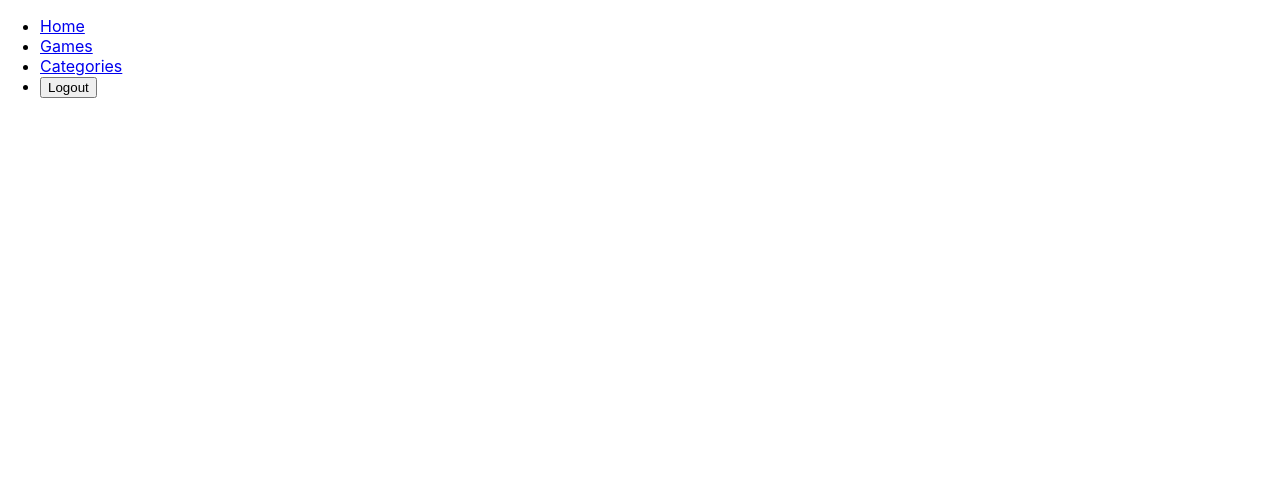
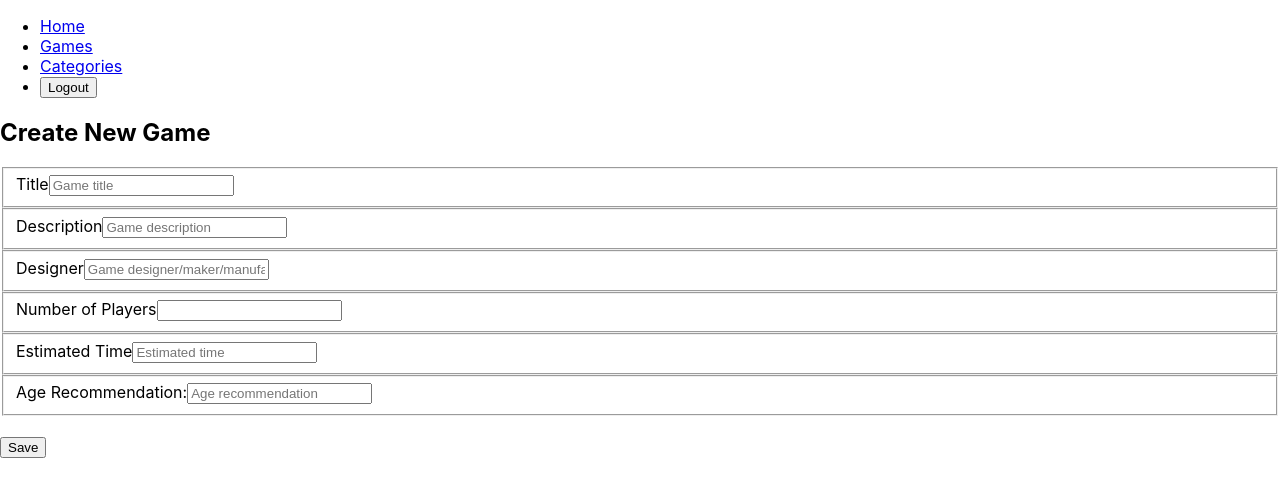
Before and after one commit to alambrow/rater_client, a React (Create React App) app: page /games/create in a window 1280 px wide. Shown: the top 496 px of the page. Built offline with nearby package versions, Linux system fonts and the light colour scheme; sample sign-in values are in the browser's storage.

Commit message:
ch9 almost complete

```diff
--- a/src/ApplicationViews.js
+++ b/src/ApplicationViews.js
@@ -3,6 +3,7 @@ import { Route } from "react-router-dom"
 import { GameProvider } from "./components/game/GameProvider"
 import { GameList } from "./components/game/GameList"
 import { GameDetail } from "./components/game/GameDetails"
+import { GameForm } from "./components/game/GameForm"
 
 export const ApplicationViews = () => {
     return <>
@@ -17,6 +18,9 @@ export const ApplicationViews = () => {
             <Route exact path="/games/:gameId(\d+)">
                 <GameDetail />
             </Route>
+            <Route exact path="/games/create">
+                <GameForm />
+            </Route>
             <Route exact path="/categories">
                 <h1>Categories</h1>
             </Route>
--- a/src/components/game/GameDetails.js
+++ b/src/components/game/GameDetails.js
@@ -5,16 +5,25 @@ import { useParams, useHistory } from "react-router-dom"
 import { GameContext } from "./GameProvider"
 
 export const GameDetail = () => {
+    const { getGameById } = useContext(GameContext)
     const [ remoteGame, setRemoteGame ] = useState([])
-    const { locationId } = useParams()
+    const { gameId } = useParams()
 
     useEffect(() => {
         // getGameById
-    }, [locationId])
+        getGameById(gameId).then((data) => {
+            setRemoteGame(data)
 
+        })
+    }, [gameId])
+    console.log(remoteGame)
     return (
         <>
-        <h1>hiii</h1>
+        <div>{remoteGame.title}</div>
+        <div>{remoteGame.description}</div>
+        <div>{remoteGame.designer}</div>
+        <div>{remoteGame.est_time}</div>
+        <div>{remoteGame.number_of_players}</div>
         </>
     )
 }
--- a/src/components/game/GameForm.js
+++ b/src/components/game/GameForm.js
@@ -0,0 +1,37 @@
+import React, { useContext, useState, useEffect } from "react";
+import { useHistory, useParams } from 'react-router-dom';
+
+export const GameForm = () => {
+
+    return (
+        <form className="new_game_form">
+            <h2>Create New Game</h2>
+            <fieldset>
+                <label>Title</label>
+                <input type="text" name="title" required placeholder="Game title" />
+            </fieldset>
+            <fieldset>
+                <label>Description</label>
+                <input type="text" name="description" required placeholder="Game description" />
+            </fieldset>
+            <fieldset>
+                <label>Designer</label>
+                <input type="text" name="designer" required placeholder="Game designer/maker/manufacturer" />
+            </fieldset>
+            <fieldset>
+                <label>Number of Players</label>
+                <input type="int" name="number_of_players" required />
+            </fieldset>
+            <fieldset>
+                <label>Estimated Time</label>
+                <input type="text" name="est_time" required placeholder="Estimated time" />
+            </fieldset>
+            <fieldset>
+                <label>Age Recommendation:</label>
+                <input type="text" name="age_rec" required placeholder="Age recommendation" />
+            </fieldset>
+            <br />
+            <button>Save</button>
+        </form>
+    )
+}
--- a/src/components/game/GameList.js
+++ b/src/components/game/GameList.js
@@ -12,6 +12,9 @@ export const GameList = (props) => {
 
     return (
         <article className="games">
+            <button onClick={
+                () => history.push("/games/create")
+            }>Create Game</button>
             {
                 games.map(game => {
                     return <section key={`game--${game.id}`} className="game">
--- a/src/components/game/GameProvider.js
+++ b/src/components/game/GameProvider.js
@@ -15,8 +15,30 @@ export const GameProvider = (props) => {
         .then(setGames)
     }
 
+    const getGameById = gameId => {
+        return fetch(`http://localhost:8000/games/${gameId}`, {
+            headers:{
+                "Authorization": `Token ${localStorage.getItem("lu_token")}`
+            }
+        })
+        .then(res => res.json())
+    }
+
+    const createGame = (game) => {
+        return fetch("http://localhost:8000/games", {
+            method: "POST",
+            headers:{
+                "Authorization": `Token ${localStorage.getItem("lu_token")}`,
+                "Content-Type": "application/json"
+            },
+            body: JSON.stringify(game)
+        })
+        .then(res => res.json())
+        .then(getGames)
+    }
+
     return (
-        <GameContext.Provider value={{ games, getGames }} >
+        <GameContext.Provider value={{ games, getGames, getGameById, createGame }} >
             {props.children}
         </GameContext.Provider>
     )
```
